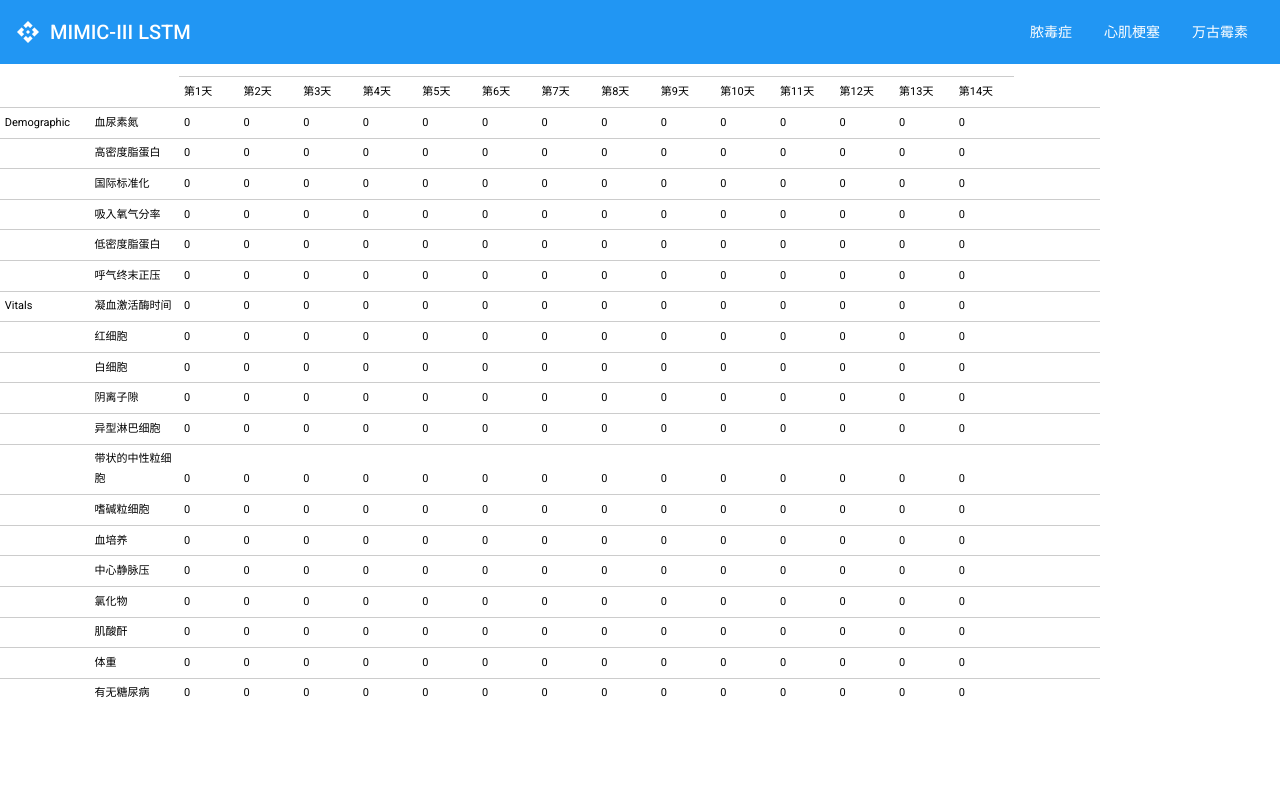
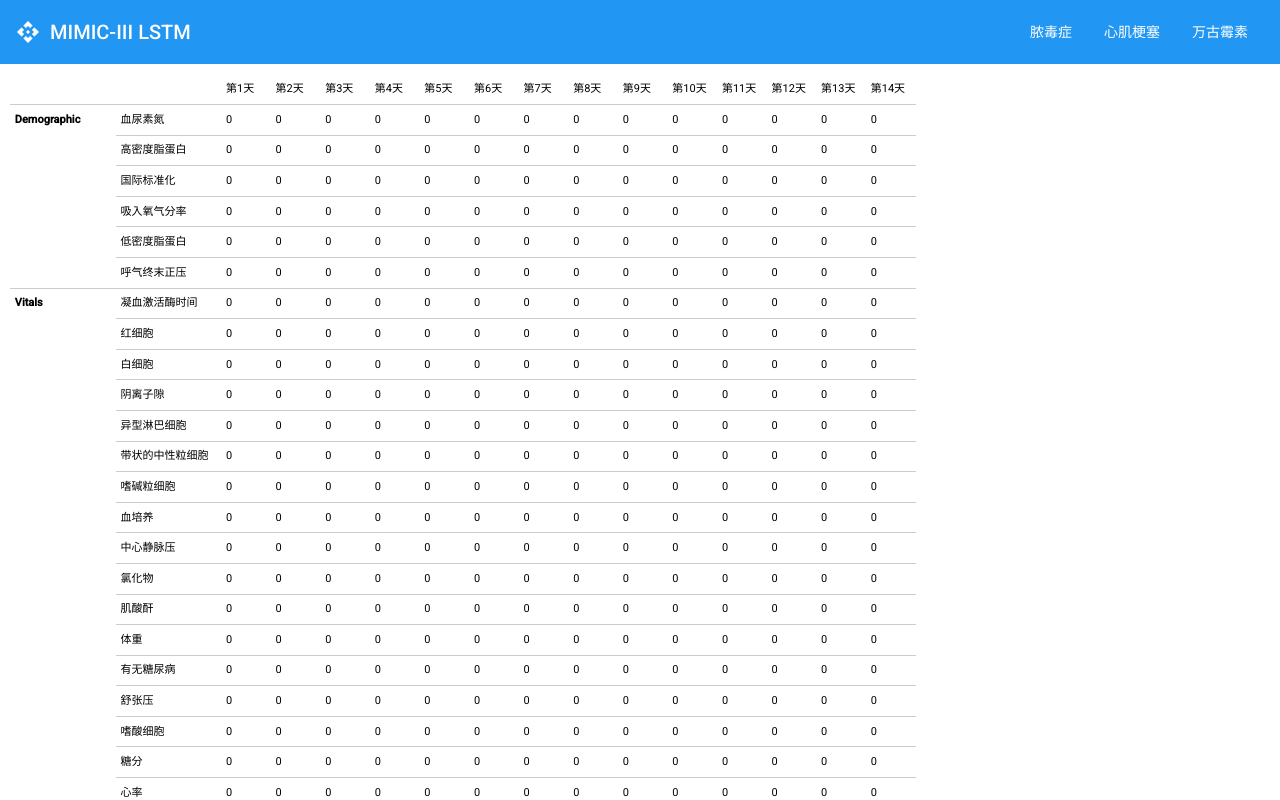
Before and after one commit to lishuokp31/mimic-predictors-ui, an Angular app: page /sepsis in a window 1280 px wide. Built offline with nearby package versions, Linux system fonts and the light colour scheme.

Commit message:
Standardized table size

```diff
--- a/src/app/components/feature-table/feature-table.component.scss
+++ b/src/app/components/feature-table/feature-table.component.scss
@@ -1,52 +1,61 @@
+$header-width: 6rem;
+$label-width: 6rem;
+$value-width: 2.5rem;
+$cell-padding: 0.3rem;
+$table-width: $header-width + $label-width + ($value-width * 14) +
+  ($cell-padding * 32);
+
 .container {
+  display: flex;
+  flex-direction: column;
+  height: 100%;
   font-size: 11px;
-  // display: flex;
-  // flex-direction: column;
 }
 
 .lbl-days {
-  .lbl-day {
-    margin-top: 12px;
-    display: inline-block;
-    padding: 0.3rem;
-    width: 50px;
-    border-top: 1px solid #ccc;
+  width: $table-width;
+  margin: 10px 10px 0;
+}
 
-    &:first-of-type {
-      margin-left: 11.2rem;
-    }
+.lbl-day {
+  display: inline-block;
+  padding: $cell-padding;
+  width: $value-width;
+
+  &:first-of-type {
+    margin-left: $header-width + $label-width + $cell-padding * 4;
   }
 }
 
 .cdk-viewport {
-  height: 600px;
-  width: 1100px;
-  // flex: 1;
-}
-
-.feature-container {
-  border-top: 1px solid #ccc;
+  width: $table-width;
+  flex: 1;
+  margin: 0 10px;
 }
 
 .lbl-header {
   display: inline-block;
-  width: 5rem;
-  padding: 0.3rem;
+  width: $header-width;
+  padding: $cell-padding;
+  border-top: 1px solid #ccc;
+  font-weight: bold;
 }
 
 .lbl-label {
   display: inline-block;
-  width: 5rem;
-  padding: 0.3rem;
+  width: $label-width;
+  padding: $cell-padding;
+  border-top: 1px solid #ccc;
   margin-left: 0;
 
   &:first-of-type {
-    margin-left: 5.6rem;
+    margin-left: $header-width + $cell-padding * 2;
   }
 }
 
 .lbl-value {
   display: inline-block;
-  width: 50px;
-  padding: 0.3rem;
+  width: $value-width;
+  padding: $cell-padding;
+  border-top: 1px solid #ccc;
 }
```
